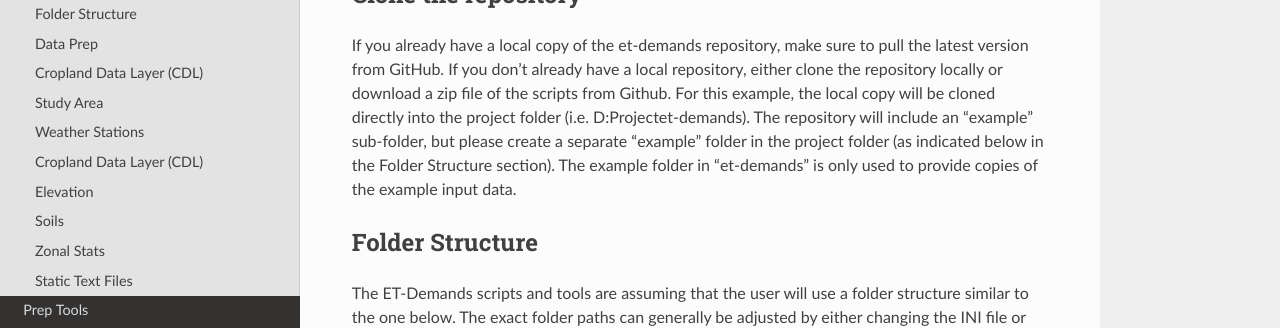
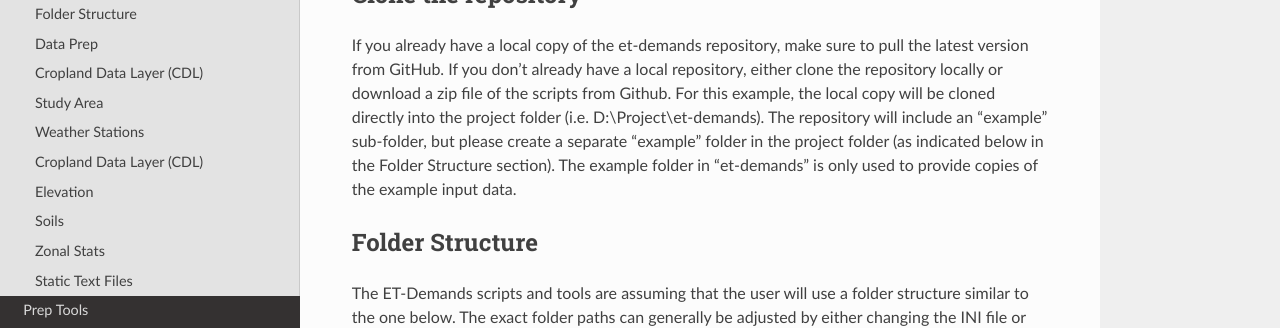
Before and after one commit to cgmorton/et-demands, a Sphinx documentation site: the page built from docs/example.rst, in a window 1280 px wide and 1400 px high, scrolled down 571 px. Shown: the part 222-550 px from the top of the window. Built offline with Sphinx 7.4.7 and the Read the Docs theme 2.0.0, drawn with Linux system fonts in a browser that asks for light colours; some of the changed text lies outside the part shown.

Commit message:
Small fixes in example text

```diff
--- a/docs/example.rst
+++ b/docs/example.rst
@@ -25,7 +25,7 @@ Change directory to the example folder if necessary::
 
 Clone the repository
 --------------------
-If you already have a local copy of the et-demands repository, make sure to pull the latest version from GitHub.  If you don't already have a local repository, either clone the repository locally or download a zip file of the scripts from Github.  For this example, the local copy will be cloned directly into the project folder (i.e. D:\Project\et-demands).  The repository will include an "example" sub-folder, but please create a separate "example" folder in the project folder (as indicated below in the Folder Structure section).  The example folder in "et-demands" is only used to provide copies of the example input data.
+If you already have a local copy of the et-demands repository, make sure to pull the latest version from GitHub.  If you don't already have a local repository, either clone the repository locally or download a zip file of the scripts from Github.  For this example, the local copy will be cloned directly into the project folder (i.e. D:\\Project\\et-demands).  The repository will include an "example" sub-folder, but please create a separate "example" folder in the project folder (as indicated below in the Folder Structure section).  The example folder in "et-demands" is only used to provide copies of the example input data.
 
 Folder Structure
 ----------------
```
Also changed, not shown: other parts of docs/example.rst (+5 -5 lines).
